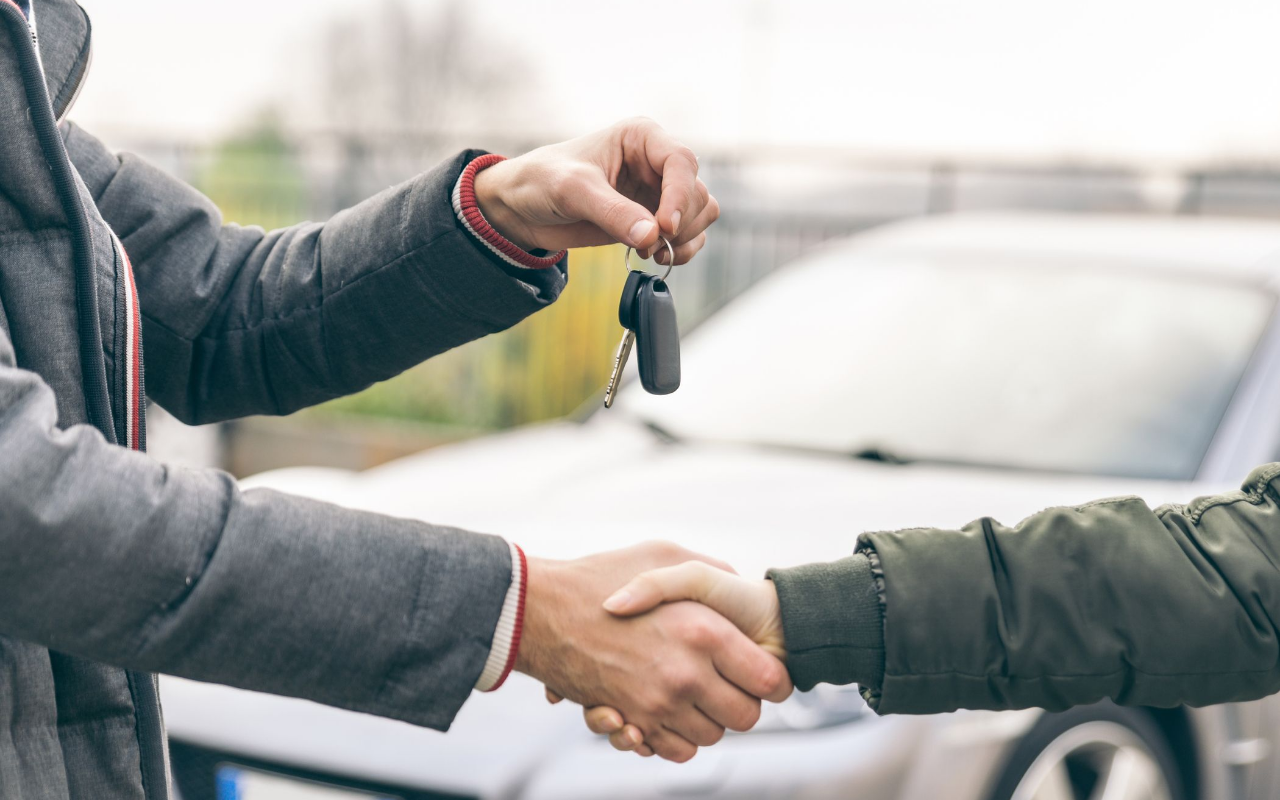
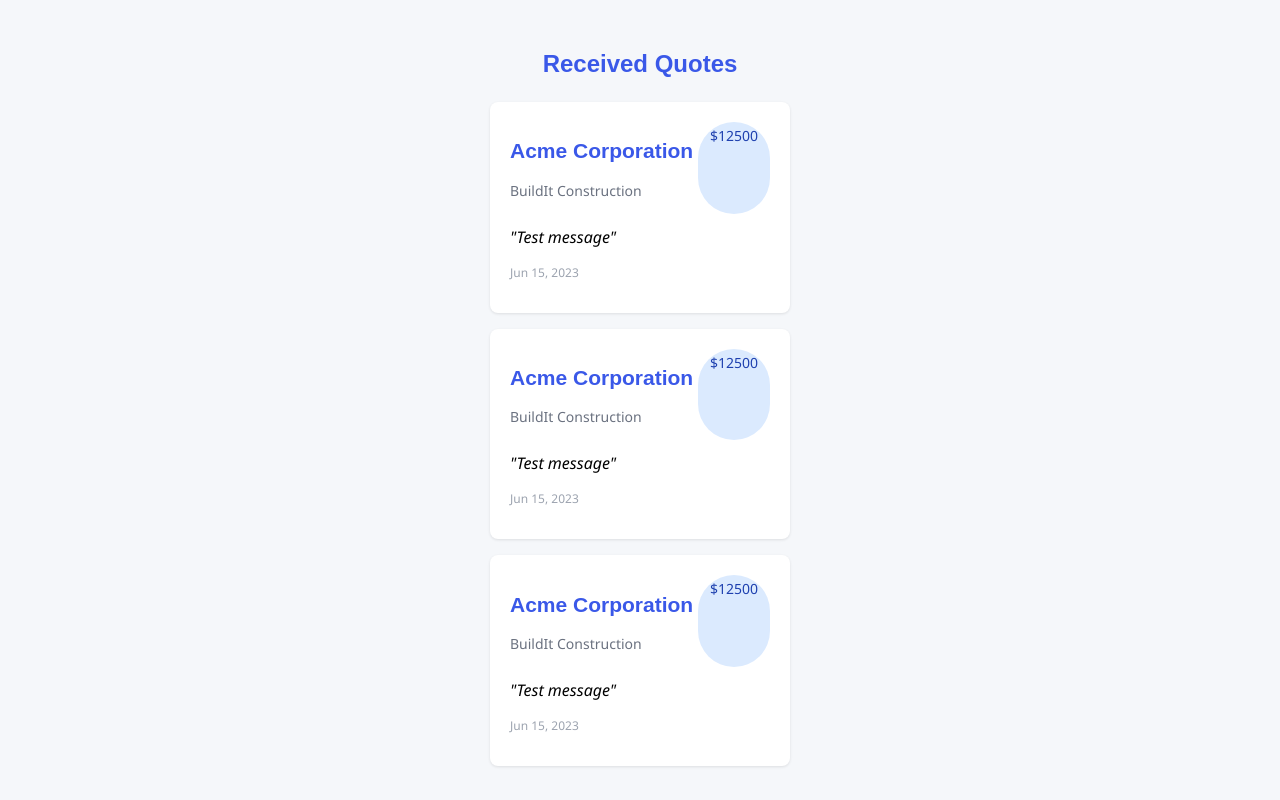
Before and after one commit to pranjal07pandey/scrape4you, a React (Create React App) app in the folder scrape_frontend/: page /list-quotes/1/1 in a window 1280 px wide. Before the commit this address had no page. Built offline with nearby package versions, Linux system fonts and the light colour scheme.

Commit message:
worked on user quotes

```diff
--- a/scrape_frontend/src/App.tsx
+++ b/scrape_frontend/src/App.tsx
@@ -3,6 +3,7 @@ import { BrowserRouter as Router, Route, Routes } from 'react-router-dom';
 import './App.css';
 import VehicleQuoteForm from './components/VehicleQuoteForm';
 import VehicleQuoteEditForm from './components/VehicleQuoteEditForm';
+import AllQuotesListing from './components/AllQuotesListing';
 
 function App() {
   return (
@@ -10,6 +11,7 @@ function App() {
       <Routes>
         <Route path="/" element={<VehicleQuoteForm />} />
         <Route path="/edit-form/:uniqueId" element={<VehicleQuoteEditForm />} />
+        <Route path="/list-quotes/:uniqueId/:listingId" element={<AllQuotesListing/>} />
       </Routes>
     </Router>
   );
--- /dev/null
+++ b/scrape_frontend/src/components/AllQuotesListing.tsx
@@ -0,0 +1,76 @@
+import React, { useState } from 'react';
+import './QuoteListing.css'
+
+interface Quote {
+  agentName: string;
+  agentContact: string;
+  amount: number;
+  message: string | null;
+  created_at: string;
+}
+
+const AllQuotesListing: React.FC = () => {
+
+  const formatDate = (created_at: string) => {
+    return new Date(created_at).toLocaleDateString("en-US", {
+      year: "numeric",
+      month: "short",
+      day: "numeric",
+    });
+  };
+
+  // Dummy data - replace with API call later
+  const [quotes] = useState<Quote[]>([
+    {
+      agentName: 'Acme Corporation',
+      agentContact: 'BuildIt Construction',
+      amount: 12500,
+      message: 'Test message',
+      created_at: '2023-06-15'
+    },
+    {
+      agentName: 'Acme Corporation',
+      agentContact: 'BuildIt Construction',
+      amount: 12500,
+      message: 'Test message',
+      created_at: '2023-06-15'
+    },
+    {
+      agentName: 'Acme Corporation',
+      agentContact: 'BuildIt Construction',
+      amount: 12500,
+      message: 'Test message',
+      created_at: '2023-06-15'
+    }
+  ]);
+
+  return (
+    <div style={{ padding: '1rem', maxWidth: '1200px', margin: '0 auto' }}>
+      <h1 style={{ fontSize: '1.5rem', fontWeight: 'bold', marginBottom: '1.5rem' }}>
+        Received Quotes
+      </h1>
+      <div style={{ display: 'grid', gridTemplateColumns: 'repeat(auto-fill, minmax(300px, 1fr))', gap: '1rem' }}>
+        {quotes.map((quote) => (
+          <div key={quote.created_at} style={{ background: 'white', borderRadius: '0.5rem', boxShadow: '0 1px 3px rgba(0,0,0,0.1)', padding: '1.25rem' }}>
+            <div style={{ display: 'flex', justifyContent: 'space-between' }}>
+              <div>
+                <h2 style={{ fontWeight: '600' }}>{quote.agentName}</h2>
+                <p style={{ fontSize: '0.875rem', color: '#6b7280' }}>{quote.agentContact}</p>
+              </div>
+              <span style={{ background: '#dbeafe', color: '#1e40af', padding: '0.25rem 0.75rem', borderRadius: '9999px', fontSize: '0.875rem' }}>
+                ${quote.amount}
+              </span>
+            </div>
+            {quote.message && <p style={{ marginTop: '0.75rem', fontStyle: 'italic' }}>"{quote.message}"</p>}
+            <p style={{ marginTop: '0.75rem', fontSize: '0.75rem', color: '#9ca3af' }}>
+              {formatDate(quote.created_at)}
+            </p>
+          </div>
+        ))}
+      </div>
+    </div>
+  );
+
+};
+
+export default AllQuotesListing;
--- /dev/null
+++ b/scrape_frontend/src/components/QuoteListing.css
@@ -0,0 +1,139 @@
+/* Reset any existing background styles */
+body, html {
+  margin: 0;
+  padding: 0;
+  background: #f5f7fa;
+  font-family: 'Segoe UI', Tahoma, Geneva, Verdana, sans-serif;
+  width: 100%; /* Ensure full width */
+}
+
+.quotes-page {
+  background: transparent;
+  padding: 20px;
+  width: 100%;
+  box-sizing: border-box;
+  margin: 0; /* Remove auto margins */
+}
+
+.quotes-page h2 {
+  color: #2c3e50;
+  margin-bottom: 25px;
+  font-size: 24px;
+  font-weight: 600;
+  padding-bottom: 10px;
+  border-bottom: 1px solid #e0e6ed;
+
+}
+
+.table-container {
+  overflow-x: auto;
+  margin-top: 20px;
+  background: white;
+  border-radius: 8px;
+  box-shadow: 0 2px 10px rgba(0, 0, 0, 0.05);
+  width: 100%; /* Ensure full width */
+  margin-left: 0; /* Remove any potential left margin */
+  margin-right: 0; /* Remove any potential right margin */
+}
+
+.quotes-table {
+  width: 100%;
+  border-collapse: separate;
+  border-spacing: 0;
+  background: white;
+  border-radius: 8px;
+  overflow: hidden;
+}
+
+.quotes-table th {
+  background-color: #4a6cf7;
+  color: white;
+  padding: 16px 20px;
+  text-align: left;
+  font-weight: 500;
+  text-transform: uppercase;
+  font-size: 0.85em;
+  letter-spacing: 0.5px;
+}
+
+.quotes-table th:first-child {
+  border-top-left-radius: 8px;
+}
+
+.quotes-table th:last-child {
+  border-top-right-radius: 8px;
+}
+
+.quotes-table td {
+  padding: 14px 20px;
+  border-bottom: 1px solid #f0f2f5;
+  color: #4a5568;
+}
+
+.quotes-table tr:last-child td {
+  border-bottom: none;
+}
+
+.quotes-table tr:hover {
+  background-color: #f8f9ff;
+}
+
+.quotes-table tr:nth-child(even) {
+  background-color: #f9fafc;
+}
+
+.quotes-table tr:nth-child(even):hover {
+  background-color: #f8f9ff;
+}
+
+/* Amount column styling */
+.quotes-table td:nth-child(3) {
+  font-weight: 600;
+  color: #2d3748;
+}
+
+/* Status styles */
+.status {
+  padding: 6px 12px;
+  border-radius: 20px;
+  font-size: 0.85em;
+  font-weight: 500;
+  display: inline-block;
+}
+
+.status.pending {
+  background-color: #fff3cd;
+  color: #856404;
+}
+
+.status.accepted {
+  background-color: #d4edda;
+  color: #155724;
+}
+
+.status.rejected {
+  background-color: #f8d7da;
+  color: #721c24;
+}
+
+/* Responsive styles */
+@media (max-width: 768px) {
+  .quotes-page {
+    padding: 15px;
+  margin: 0;
+  }
+
+  .quotes-page h2 {
+    font-size: 20px;
+  }
+
+  .quotes-table th,
+  .quotes-table td {
+    padding: 12px 15px;
+    font-size: 0.9em;
+  }
+
+  .table-container {
+    border-radius: 6px;
+  }
+}
```
Also changed, not shown: 2 other files (tests, documents, lock files or other folders).
